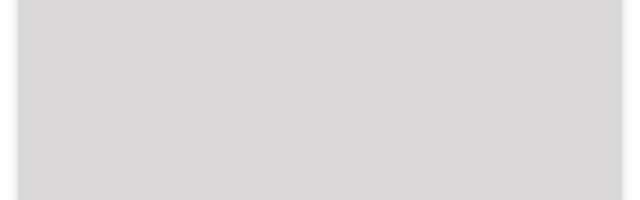
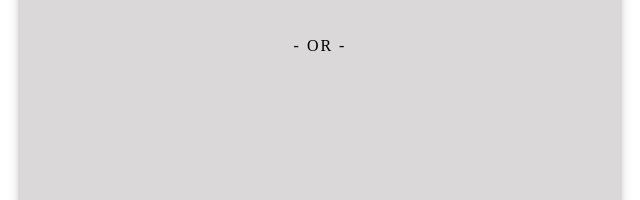
Before and after one commit to mormo17/Cassone, a plain HTML site: page index.html in a window 1280 px wide. Shown: the part 437-637 px from the top of the page, 320-960 px from the left. Drawn offline with Linux system fonts and the light colour scheme.

Commit message:
divisor added

```diff
--- a/index.html
+++ b/index.html
@@ -107,6 +107,13 @@
             margin: auto;
         }
 
+        #selectionDivider {
+            grid-row: 5/6;
+            grid-column: 1/5;
+            margin: auto;
+            letter-spacing: 2px;
+        }
+
     </style>
 
     <div id='signInForm'>
@@ -127,5 +134,6 @@
         <div id="signInButton" class="button">
             <div button="signInButtonText">Sign In</div>
         </div>
+        <div id="selectionDivider">- OR -</div>
     </div>
 </body>
```
